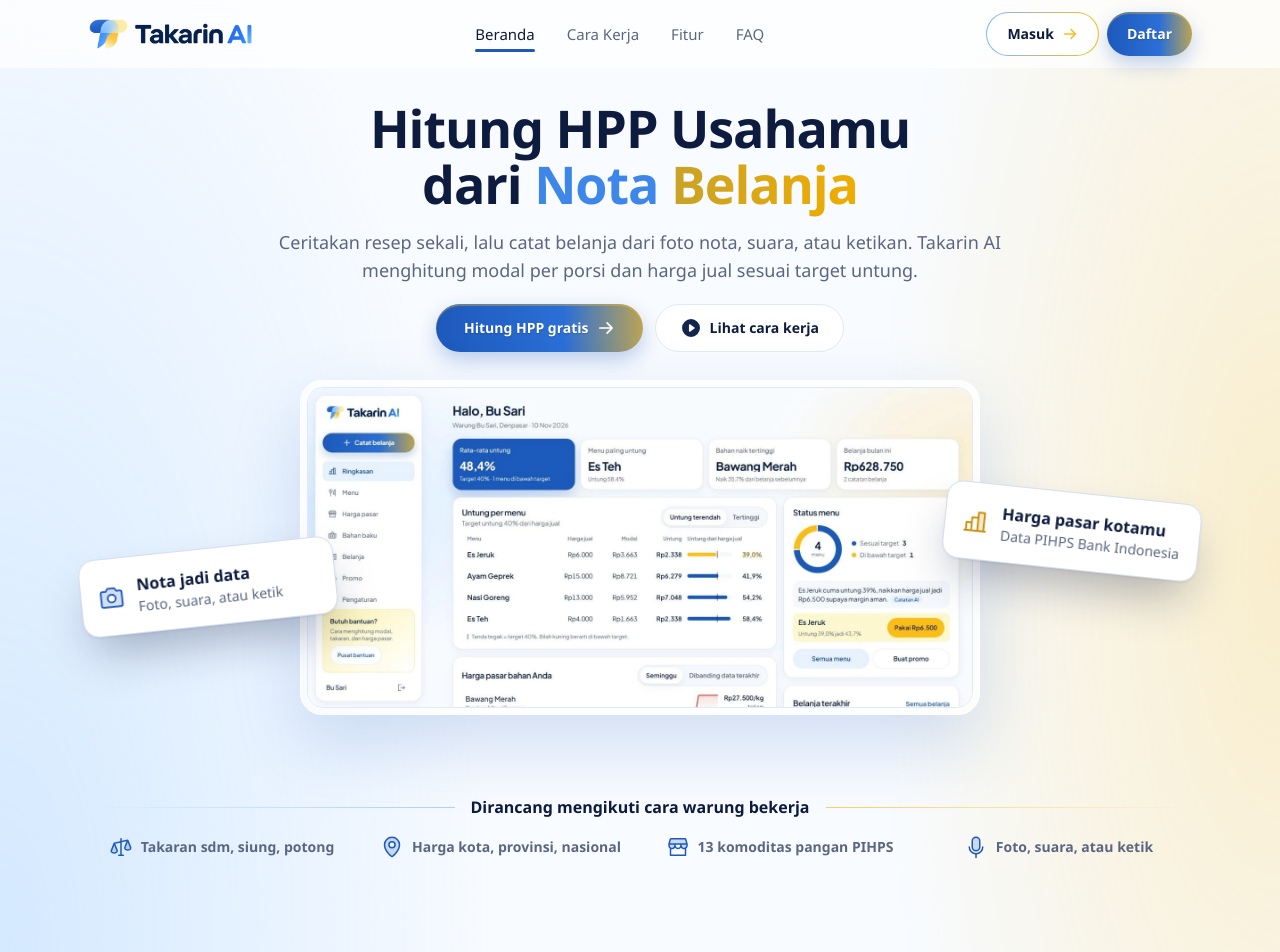
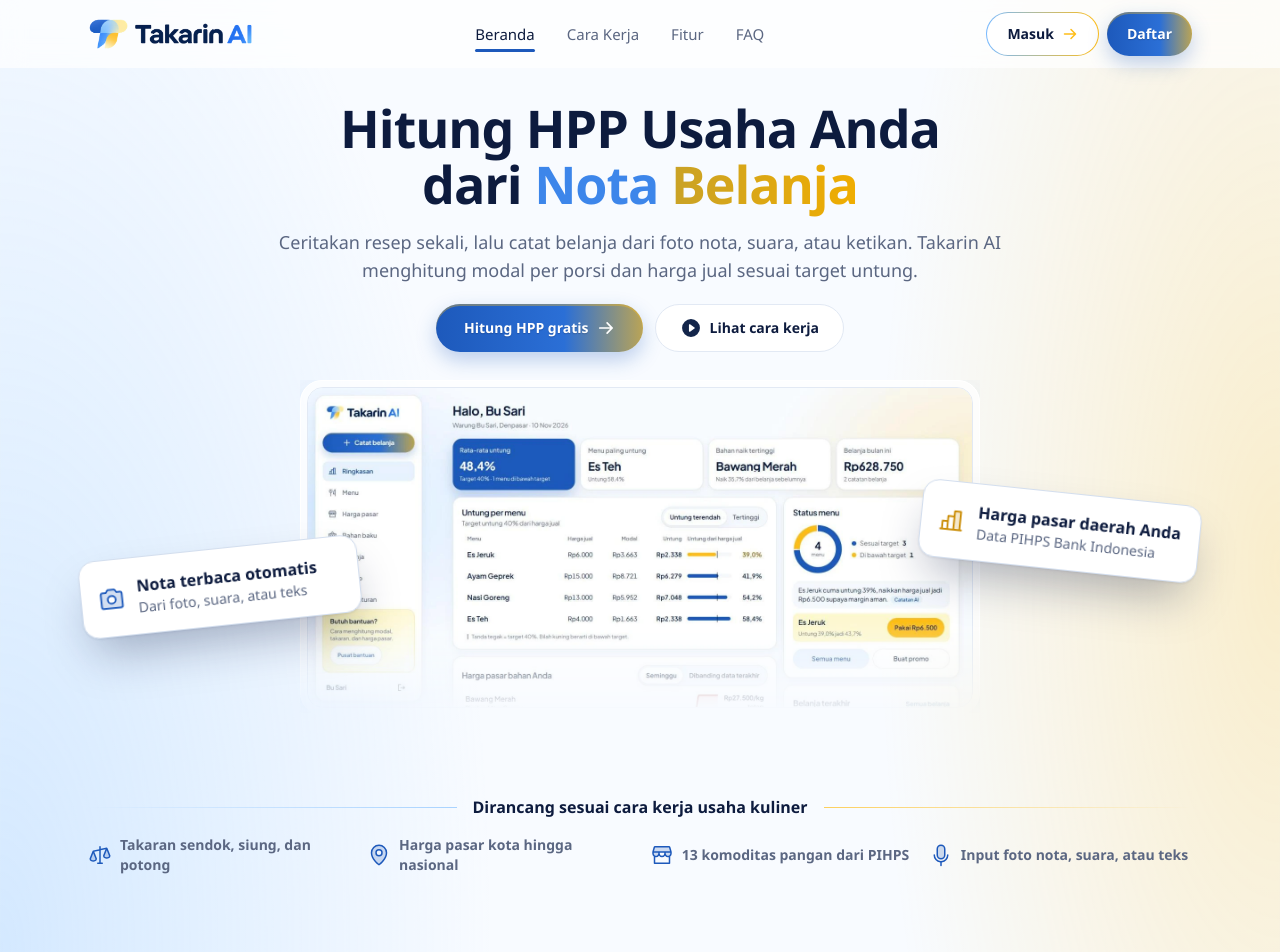
Before and after one commit to Ramadeva1101/TAKARIN_AI, a React (Vite) app in the folder client/: page / in a window 1280 px wide. Shown: the top 952 px of the page. Built offline with nearby package versions, Linux system fonts and the light colour scheme.

Commit message:
style: pudarkan tepi bawah pratinjau hero dan rapikan bahasa landing

```diff
--- a/client/src/pages/Publik.jsx
+++ b/client/src/pages/Publik.jsx
@@ -101,7 +101,7 @@ export function PublikLayout() {
 // Kartu miring di kiri dan kanan pratinjau (desktop saja). Isinya fitur yang memang ada.
 function KartuMelayang({ posisi, ikon, warna, judul, teks }) {
   return (
-    <div className={`absolute z-10 hidden w-64 items-center gap-3 rounded-2xl border border-[#d3deee] bg-white p-4 text-left shadow-[0_1px_2px_rgb(13_27_62/0.08),0_24px_48px_-12px_rgb(13_27_62/0.35)] xl:flex ${posisi}`} aria-hidden>
+    <div className={`absolute z-10 hidden w-[17.5rem] items-center gap-3 rounded-2xl border border-[#d3deee] bg-white p-4 text-left shadow-[0_1px_2px_rgb(13_27_62/0.08),0_24px_48px_-12px_rgb(13_27_62/0.35)] xl:flex ${posisi}`} aria-hidden>
       <IkonKotak ikon={ikon} warna={warna} />
       <div>
         <p className="font-bold">{judul}</p>
@@ -112,9 +112,10 @@ function KartuMelayang({ posisi, ikon, warna, judul, teks }) {
 }
 
 // Pratinjau: tangkapan layar asli halaman Ringkasan dengan akun demo.
+// Tangkapan layar berhenti di tengah halaman; bagian bawahnya dipudarkan agar terbaca sebagai halaman yang berlanjut.
 function Pratinjau() {
   return (
-    <figure className="mx-auto max-w-[680px]">
+    <figure className="mx-auto max-w-[680px] [mask-image:linear-gradient(to_bottom,black_72%,transparent)]">
       <div className="rounded-[22px] border border-white bg-white/70 p-1.5 shadow-[0_30px_70px_rgb(29_89_187/0.18)] backdrop-blur">
         <img
           src="/tangkapan-ringkasan.webp"
@@ -130,10 +131,10 @@ function Pratinjau() {
 }
 
 const FAKTA = [
-  [Scales, 'Takaran sdm, siung, potong'],
-  [MapPin, 'Harga kota, provinsi, nasional'],
-  [Storefront, '13 komoditas pangan PIHPS'],
-  [Microphone, 'Foto, suara, atau ketik'],
+  [Scales, 'Takaran sendok, siung, dan potong'],
+  [MapPin, 'Harga pasar kota hingga nasional'],
+  [Storefront, '13 komoditas pangan dari PIHPS'],
+  [Microphone, 'Input foto nota, suara, atau teks'],
 ];
 
 const MASALAH = [
@@ -248,7 +249,7 @@ export function Beranda() {
     <main>
       <section className="relative mx-auto max-w-6xl px-4 pt-8 pb-20 text-center sm:px-6 lg:pt-8 lg:pb-24">
         <h1 className="mx-auto max-w-4xl text-4xl leading-[1.08] font-extrabold tracking-tight sm:text-5xl lg:text-[52px]">
-          Hitung HPP Usahamu
+          Hitung HPP Usaha Anda
           <br />
           dari <span className="teks-biru">Nota</span> <span className="teks-emas">Belanja</span>
         </h1>
@@ -265,15 +266,15 @@ export function Beranda() {
         </div>
 
         <div className="relative mt-7">
-          <KartuMelayang posisi="-left-2 top-1/2 -rotate-6" ikon={Camera} warna="biru" judul="Nota jadi data" teks="Foto, suara, atau ketik" />
-          <KartuMelayang posisi="-right-2 top-1/3 rotate-6" ikon={ChartBar} warna="kuning" judul="Harga pasar kotamu" teks="Data PIHPS Bank Indonesia" />
+          <KartuMelayang posisi="-left-2 top-1/2 -rotate-6" ikon={Camera} warna="biru" judul="Nota terbaca otomatis" teks="Dari foto, suara, atau teks" />
+          <KartuMelayang posisi="-right-2 top-1/3 rotate-6" ikon={ChartBar} warna="kuning" judul="Harga pasar daerah Anda" teks="Data PIHPS Bank Indonesia" />
           <Pratinjau />
         </div>
 
         <div className="mt-20">
           <div className="flex items-center gap-4">
             <span className="h-px flex-1 bg-gradient-to-r from-transparent to-biru-terang/60" />
-            <p className="text-base font-semibold">Dirancang mengikuti cara warung bekerja</p>
+            <p className="text-base font-semibold">Dirancang sesuai cara kerja usaha kuliner</p>
             <span className="h-px flex-1 bg-gradient-to-l from-transparent to-kuning/70" />
           </div>
           <ul className="mt-4 grid grid-cols-2 gap-3 text-left sm:grid-cols-4">
```
